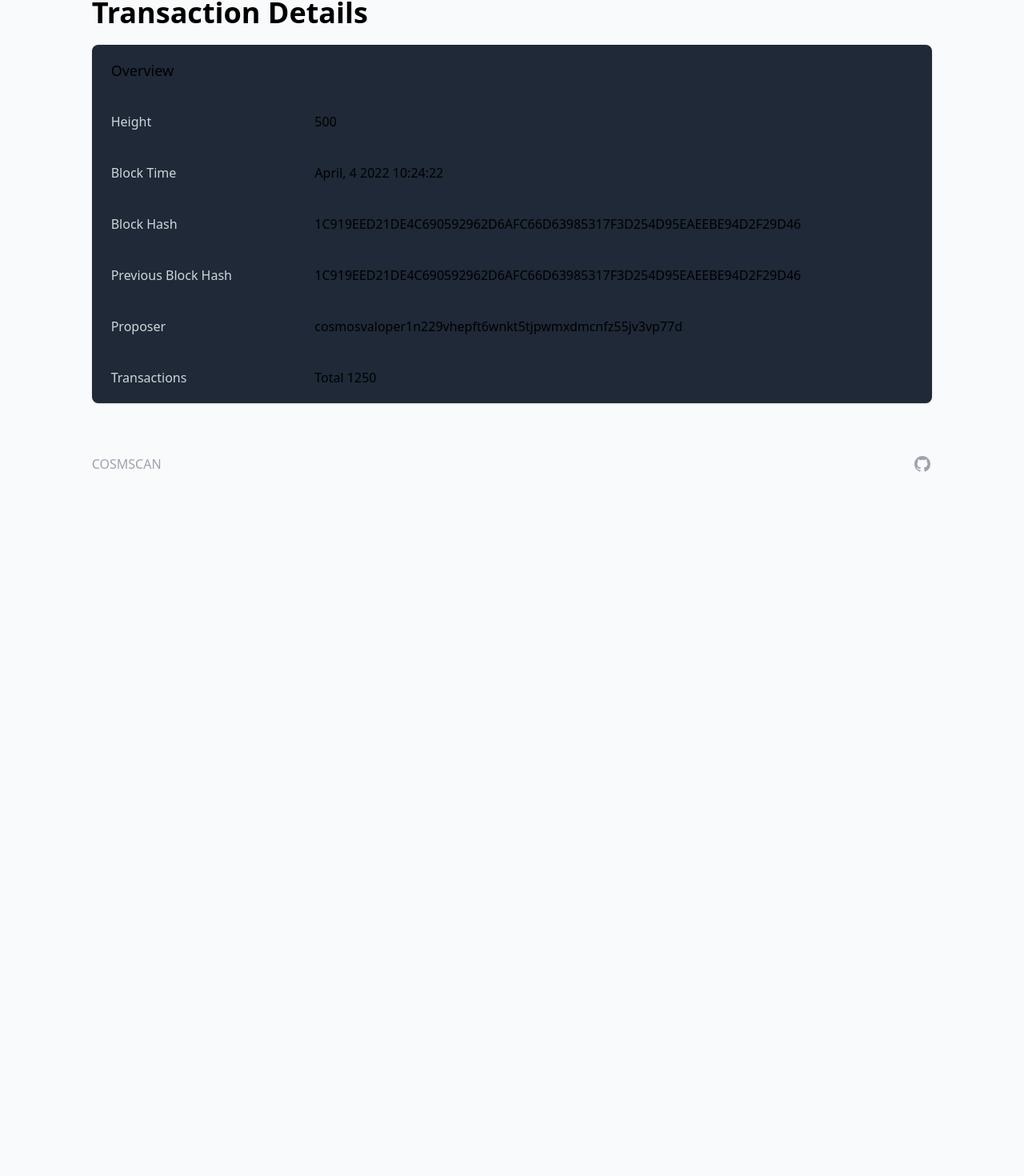
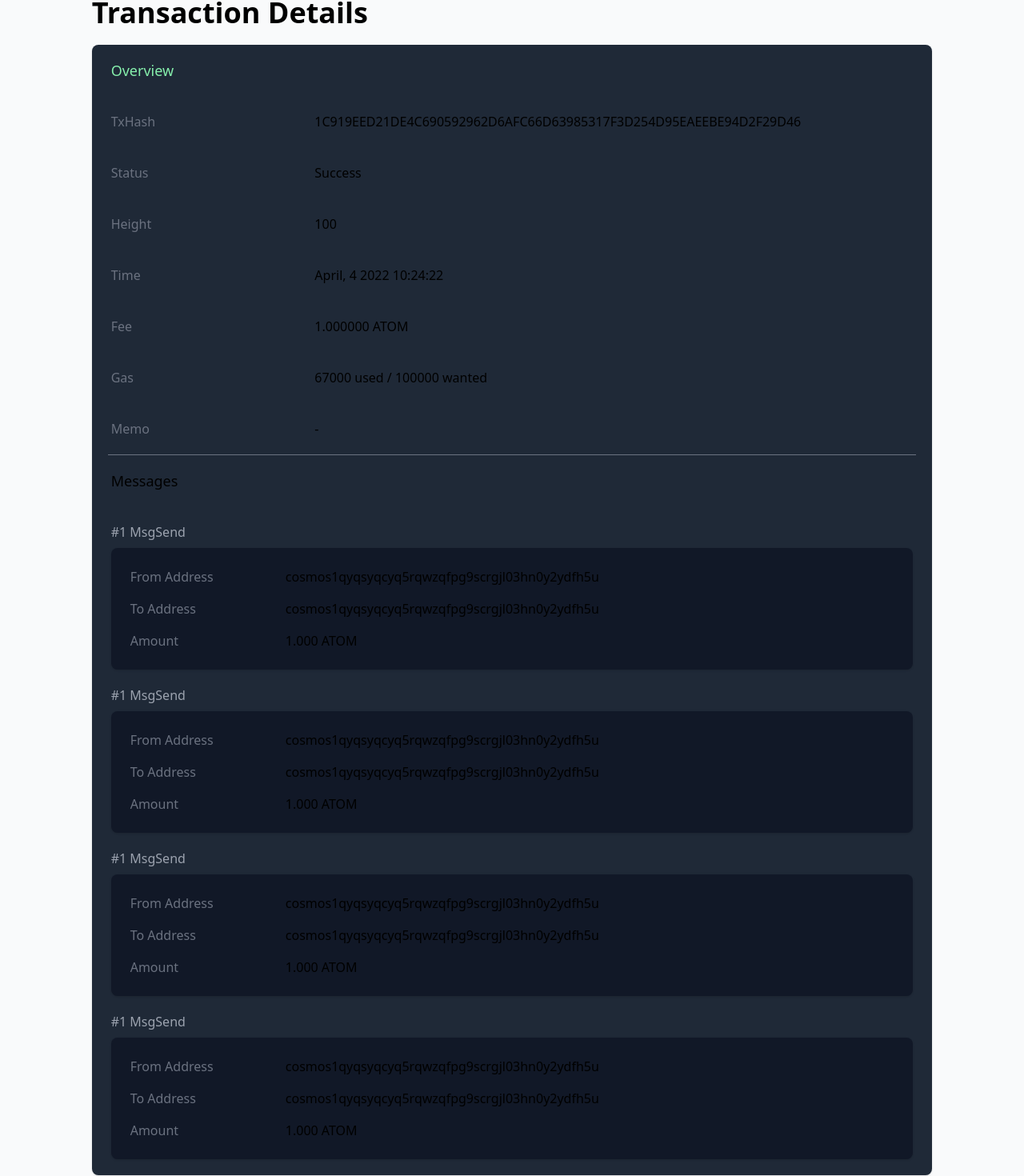
Before and after one commit to cosmscan/cosmscan-frontend, a Next.js app: page /transactions/1/1 in a window 1280 px wide. Shown: the part 132-1602 px from the top of the page at 80% size. Before the commit the page ends 800 px from the top, so only its background shows below. Built offline with nearby package versions, Linux system fonts and the light colour scheme.

Commit message:
feat: transaction detail styling

```diff
--- a/pages/transactions/[chain]/[hash].tsx
+++ b/pages/transactions/[chain]/[hash].tsx
@@ -10,35 +10,121 @@ const ViewTransactionPage: NextPage = () => {
                 </div>
                 <div className="overflow-hidden bg-gray-800 shadow sm:rounded-lg mt-5">
                     <div className="px-4 py-5 sm:px-6">
-                        <h3 className="text-lg font-medium leading-6">Overview</h3>
+                        <h3 className="text-lg font-medium leading-6 text-green-300">Overview</h3>
                     </div>
                     <div className="px-4 py-5 sm:p-0">
                         <dl>
                             <div className="py-4 sm:grid sm:grid-cols-4 sm:gap-4 sm:py-5 sm:px-6">
-                                <dt className="font-medium text-gray-300">Height</dt>
-                                <dd className="mt-1 sm:col-span-3 sm:mt-0">500</dd>
+                                <dt className="font-medium text-gray-500">TxHash</dt>
+                                <dd className="mt-1 sm:col-span-3 sm:mt-0">1C919EED21DE4C690592962D6AFC66D63985317F3D254D95EAEEBE94D2F29D46</dd>
                             </div>
                             <div className="py-4 sm:grid sm:grid-cols-4 sm:gap-4 sm:py-5 sm:px-6">
-                                <dt className="font-medium text-gray-300">Block Time</dt>
+                                <dt className="font-medium text-gray-500">Status</dt>
+                                <dd className="mt-1 sm:col-span-3 sm:mt-0">Success</dd>
+                            </div>
+                            <div className="py-4 sm:grid sm:grid-cols-4 sm:gap-4 sm:py-5 sm:px-6">
+                                <dt className="font-medium text-gray-500">Height</dt>
+                                <dd className="mt-1 sm:col-span-3 sm:mt-0">100</dd>
+                            </div>
+                            <div className="py-4 sm:grid sm:grid-cols-4 sm:gap-4 sm:py-5 sm:px-6">
+                                <dt className="font-medium text-gray-500">Time</dt>
                                 <dd className="mt-1 sm:col-span-3 sm:mt-0">April, 4 2022 10:24:22</dd>
                             </div>
                             <div className="py-4 sm:grid sm:grid-cols-4 sm:gap-4 sm:py-5 sm:px-6">
-                                <dt className="font-medium text-gray-300">Block Hash</dt>
-                                <dd className="mt-1 sm:col-span-3 sm:mt-0">1C919EED21DE4C690592962D6AFC66D63985317F3D254D95EAEEBE94D2F29D46</dd>
+                                <dt className="font-medium text-gray-500">Fee</dt>
+                                <dd className="mt-1 sm:col-span-3 sm:mt-0">1.000000 ATOM</dd>
                             </div>
                             <div className="py-4 sm:grid sm:grid-cols-4 sm:gap-4 sm:py-5 sm:px-6">
-                                <dt className="font-medium text-gray-300">Previous Block Hash</dt>
-                                <dd className="mt-1 sm:col-span-3 sm:mt-0">1C919EED21DE4C690592962D6AFC66D63985317F3D254D95EAEEBE94D2F29D46</dd>
+                                <dt className="font-medium text-gray-500">Gas</dt>
+                                <dd className="mt-1 sm:col-span-3 sm:mt-0">67000 used / 100000 wanted</dd>
                             </div>
                             <div className="py-4 sm:grid sm:grid-cols-4 sm:gap-4 sm:py-5 sm:px-6">
-                                <dt className="font-medium text-gray-300">Proposer</dt>
-                                <dd className="mt-1 sm:col-span-3 sm:mt-0">cosmosvaloper1n229vhepft6wnkt5tjpwmxdmcnfz55jv3vp77d</dd>
-                            </div>
-                            <div className="py-4 sm:grid sm:grid-cols-4 sm:gap-4 sm:py-5 sm:px-6">
-                                <dt className="font-medium text-gray-300">Transactions</dt>
-                                <dd className="mt-1 sm:col-span-3 sm:mt-0">Total 1250</dd>
+                                <dt className="font-medium text-gray-500">Memo</dt>
+                                <dd className="mt-1 sm:col-span-3 sm:mt-0">-</dd>
                             </div>
                         </dl>
+                    </div>
+                    <div className="px-4 py-5 sm:px-1 mx-5 border-t border-gray-500">
+                        <h3 className="text-lg font-medium leading-6">Messages</h3>
+                    </div>
+                    <div className="px-6 pb-5">
+                        <div className="mt-5">
+                            <h4 className="text-gray-400">#1 MsgSend</h4>
+                            <div className="overflow-hidden bg-gray-900 shadow sm:rounded-lg mt-2 py-4">
+                                <dl>
+                                    <div className="py-2 sm:grid sm:grid-cols-5 sm:gap-4 sm:px-6">
+                                        <dt className="font-medium text-gray-500">From Address</dt>
+                                        <dd className="mt-1 sm:col-span-4 sm:mt-0">cosmos1qyqsyqcyq5rqwzqfpg9scrgjl03hn0y2ydfh5u</dd>
+                                    </div>
+                                    <div className="py-2 sm:grid sm:grid-cols-5 sm:gap-4 sm:px-6">
+                                        <dt className="font-medium text-gray-500">To Address</dt>
+                                        <dd className="mt-1 sm:col-span-4 sm:mt-0">cosmos1qyqsyqcyq5rqwzqfpg9scrgjl03hn0y2ydfh5u</dd>
+                                    </div>
+                                    <div className="py-2 sm:grid sm:grid-cols-5 sm:gap-4 sm:px-6">
+                                        <dt className="font-medium text-gray-500">Amount</dt>
+                                        <dd className="mt-1 sm:col-span-4 sm:mt-0">1.000 ATOM</dd>
+                                    </div>
+                                </dl>
+                            </div>
+                        </div>
+                        <div className="mt-5">
+                            <h4 className="text-gray-400">#1 MsgSend</h4>
+                            <div className="overflow-hidden bg-gray-900 shadow sm:rounded-lg mt-2 py-4">
+                                <dl>
+                                    <div className="py-2 sm:grid sm:grid-cols-5 sm:gap-4 sm:px-6">
+                                        <dt className="font-medium text-gray-500">From Address</dt>
+                                        <dd className="mt-1 sm:col-span-4 sm:mt-0">cosmos1qyqsyqcyq5rqwzqfpg9scrgjl03hn0y2ydfh5u</dd>
+                                    </div>
+                                    <div className="py-2 sm:grid sm:grid-cols-5 sm:gap-4 sm:px-6">
+                                        <dt className="font-medium text-gray-500">To Address</dt>
+                                        <dd className="mt-1 sm:col-span-4 sm:mt-0">cosmos1qyqsyqcyq5rqwzqfpg9scrgjl03hn0y2ydfh5u</dd>
+                                    </div>
+                                    <div className="py-2 sm:grid sm:grid-cols-5 sm:gap-4 sm:px-6">
+                                        <dt className="font-medium text-gray-500">Amount</dt>
+                                        <dd className="mt-1 sm:col-span-4 sm:mt-0">1.000 ATOM</dd>
+                                    </div>
+                                </dl>
+                            </div>
+                        </div>
+                        <div className="mt-5">
+                            <h4 className="text-gray-400">#1 MsgSend</h4>
+                            <div className="overflow-hidden bg-gray-900 shadow sm:rounded-lg mt-2 py-4">
+                                <dl>
+                                    <div className="py-2 sm:grid sm:grid-cols-5 sm:gap-4 sm:px-6">
+                                        <dt className="font-medium text-gray-500">From Address</dt>
+                                        <dd className="mt-1 sm:col-span-4 sm:mt-0">cosmos1qyqsyqcyq5rqwzqfpg9scrgjl03hn0y2ydfh5u</dd>
+                                    </div>
+                                    <div className="py-2 sm:grid sm:grid-cols-5 sm:gap-4 sm:px-6">
+                                        <dt className="font-medium text-gray-500">To Address</dt>
+                                        <dd className="mt-1 sm:col-span-4 sm:mt-0">cosmos1qyqsyqcyq5rqwzqfpg9scrgjl03hn0y2ydfh5u</dd>
+                                    </div>
+                                    <div className="py-2 sm:grid sm:grid-cols-5 sm:gap-4 sm:px-6">
+                                        <dt className="font-medium text-gray-500">Amount</dt>
+                                        <dd className="mt-1 sm:col-span-4 sm:mt-0">1.000 ATOM</dd>
+                                    </div>
+                                </dl>
+                            </div>
+                        </div>
+                        <div className="mt-5">
+                            <h4 className="text-gray-400">#1 MsgSend</h4>
+                            <div className="overflow-hidden bg-gray-900 shadow sm:rounded-lg mt-2 py-4">
+                                <dl>
+                                    <div className="py-2 sm:grid sm:grid-cols-5 sm:gap-4 sm:px-6">
+                                        <dt className="font-medium text-gray-500">From Address</dt>
+                                        <dd className="mt-1 sm:col-span-4 sm:mt-0">cosmos1qyqsyqcyq5rqwzqfpg9scrgjl03hn0y2ydfh5u</dd>
+                                    </div>
+                                    <div className="py-2 sm:grid sm:grid-cols-5 sm:gap-4 sm:px-6">
+                                        <dt className="font-medium text-gray-500">To Address</dt>
+                                        <dd className="mt-1 sm:col-span-4 sm:mt-0">cosmos1qyqsyqcyq5rqwzqfpg9scrgjl03hn0y2ydfh5u</dd>
+                                    </div>
+                                    <div className="py-2 sm:grid sm:grid-cols-5 sm:gap-4 sm:px-6">
+                                        <dt className="font-medium text-gray-500">Amount</dt>
+                                        <dd className="mt-1 sm:col-span-4 sm:mt-0">1.000 ATOM</dd>
+                                    </div>
+                                </dl>
+                            </div>
+                        </div>
+
                     </div>
                 </div>
             </div>
```
